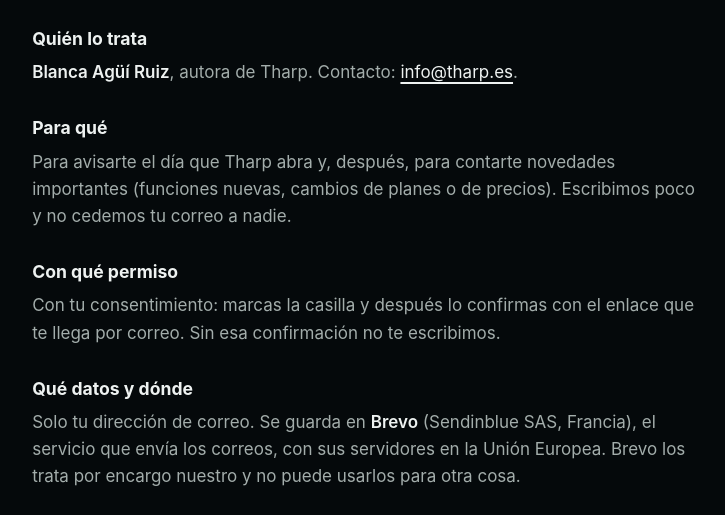
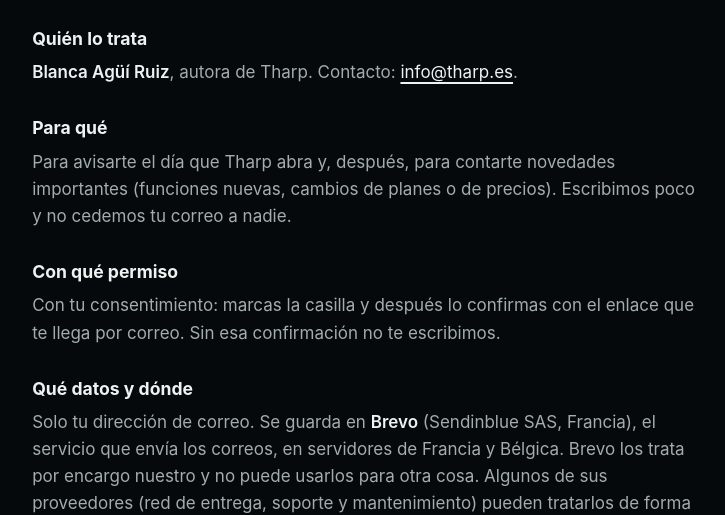
Before and after one commit to aguiblancar/tharp-web, a plain HTML site: page privacidad.html in a window 1280 px wide. Shown: the part 274-789 px from the top of the page, without its empty margins (19-744 px from the left). Drawn offline with Linux system fonts and the light colour scheme.

```diff
--- a/privacidad.html
+++ b/privacidad.html
@@ -52,7 +52,7 @@
   <p>Con tu consentimiento: marcas la casilla y después lo confirmas con el enlace que te llega por correo. Sin esa confirmación no te escribimos.</p>
 
   <h2>Qué datos y dónde</h2>
-  <p>Solo tu dirección de correo. Se guarda en <b>Brevo</b> (Sendinblue SAS, Francia), el servicio que envía los correos, con sus servidores en la Unión Europea. Brevo los trata por encargo nuestro y no puede usarlos para otra cosa.</p>
+  <p>Solo tu dirección de correo. Se guarda en <b>Brevo</b> (Sendinblue SAS, Francia), el servicio que envía los correos, en servidores de Francia y Bélgica. Brevo los trata por encargo nuestro y no puede usarlos para otra cosa. Algunos de sus proveedores (red de entrega, soporte y mantenimiento) pueden tratarlos de forma puntual fuera de la Unión Europea, con las garantías que exige el RGPD: cláusulas contractuales tipo o el Marco de Privacidad de Datos UE-EE. UU.</p>
 
   <h2>Cuánto tiempo</h2>
   <p>Mientras sigas suscrito. Si te das de baja, dejamos de escribirte y borramos tu dirección.</p>
```
